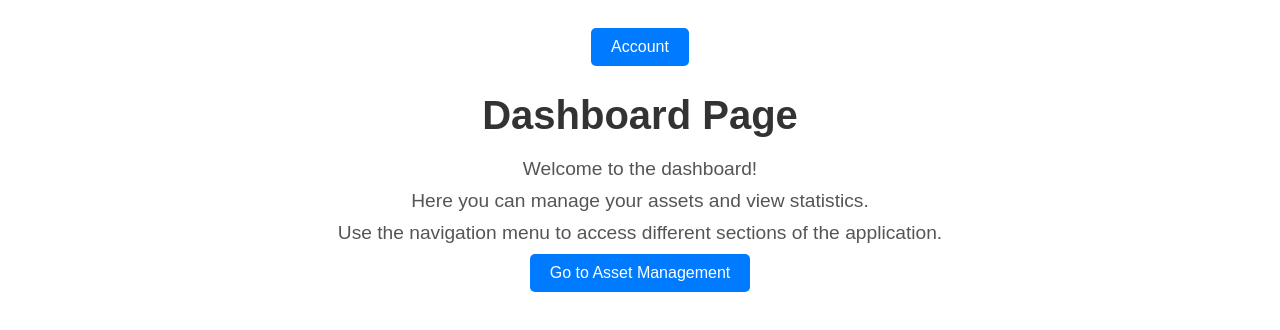
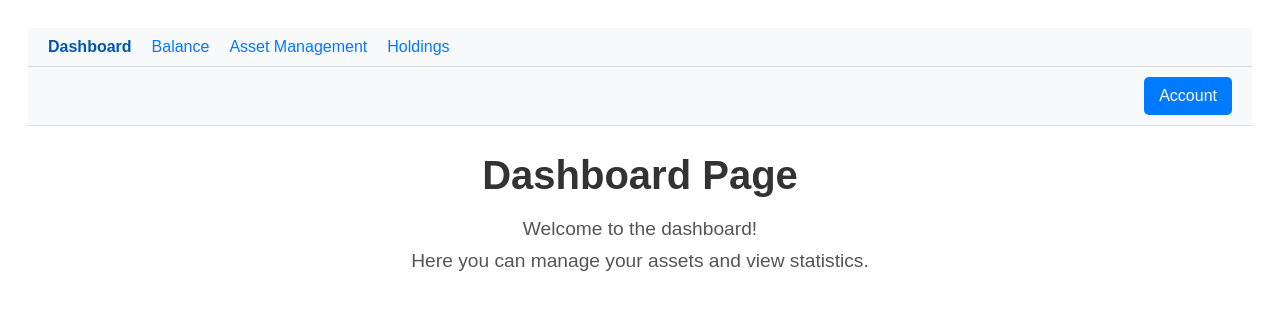
Before and after one commit to fintrack-project/financial-tracker-frontend, a React (Create React App) app: page /dashboard in a window 1280 px wide. Shown: the top 330 px of the page. Built offline with nearby package versions, Linux system fonts and the light colour scheme.

Commit message:
navigation bar

```diff
--- /dev/null
+++ b/src/components/NavigationBar/NavigationBar.css
@@ -0,0 +1,25 @@
+.navigation-bar {
+  display: flex;
+  justify-content: flex-start;
+  align-items: center;
+  background-color: #f8f9fa;
+  padding: 10px 20px;
+  border-bottom: 1px solid #ddd;
+}
+
+.nav-link {
+  margin-right: 20px;
+  text-decoration: none;
+  color: #007bff;
+  font-size: 1rem;
+  font-weight: 500;
+}
+
+.nav-link:hover {
+  text-decoration: underline;
+}
+
+.active-link {
+  color: #0056b3;
+  font-weight: bold;
+}
--- /dev/null
+++ b/src/components/NavigationBar/NavigationBar.tsx
@@ -0,0 +1,36 @@
+import React from 'react';
+import { NavLink } from 'react-router-dom';
+import './NavigationBar.css';
+
+const NavigationBar: React.FC = () => {
+  return (
+    <nav className="navigation-bar">
+      <NavLink
+        to="/dashboard"
+        className={({ isActive }) => (isActive ? 'nav-link active-link' : 'nav-link')}
+      >
+        Dashboard
+      </NavLink>
+      <NavLink
+        to="/balance"
+        className={({ isActive }) => (isActive ? 'nav-link active-link' : 'nav-link')}
+      >
+        Balance
+      </NavLink>
+      <NavLink
+        to="/assetmanagement"
+        className={({ isActive }) => (isActive ? 'nav-link active-link' : 'nav-link')}
+      >
+        Asset Management
+      </NavLink>
+      <NavLink
+        to="/holdings"
+        className={({ isActive }) => (isActive ? 'nav-link active-link' : 'nav-link')}
+      >
+        Holdings
+      </NavLink>
+    </nav>
+  );
+};
+
+export default NavigationBar;
--- a/src/pages/AssetManagement/AssetManagement.css
+++ b/src/pages/AssetManagement/AssetManagement.css
@@ -1,3 +1,11 @@
+.top-bar {
+  display: flex;
+  justify-content: flex-end; /* Aligns content to the right */
+  padding: 10px 20px;
+  background-color: #f8f9fa; /* Optional: Background color for the top bar */
+  border-bottom: 1px solid #ddd; /* Optional: Adds a bottom border */
+}
+
 .asset-management-container {
   text-align: center;
   padding: 20px;
@@ -15,18 +23,3 @@
   font-size: 1.2rem;
   margin: 10px 0;
 }
-
-.asset-management-container button {
-  background-color: #28a745;
-  color: white;
-  border: none;
-  padding: 10px 20px;
-  font-size: 1rem;
-  border-radius: 5px;
-  cursor: pointer;
-  transition: background-color 0.3s ease;
-}
-
-.asset-management-container button:hover {
-  background-color: #218838;
-}
--- a/src/pages/AssetManagement/AssetManagement.tsx
+++ b/src/pages/AssetManagement/AssetManagement.tsx
@@ -1,20 +1,17 @@
 import React from 'react';
 import AccountMenu from '../../components/AccountMenu/AccountMenu';
-import { Link } from 'react-router-dom';
+import NavigationBar from 'components/NavigationBar/NavigationBar';
 import './AssetManagement.css'; // Import the CSS file
 
 const AssetManagement: React.FC = () => {
   return (
     <div className='asset-management-container'>
+      <NavigationBar />
       <div className="top-bar">
         <AccountMenu />
       </div>
       <h1>Asset Management Page</h1>
       <p>Here you can manage your assets.</p>
-      <p>Use the navigation menu to access different sections of the application.</p>
-      <Link to="/">
-        <button>Go back to Dashboard</button>
-      </Link>
     </div>
   )
 };
--- a/src/pages/Balance/Balance.css
+++ b/src/pages/Balance/Balance.css
@@ -1,3 +1,11 @@
+.top-bar {
+  display: flex;
+  justify-content: flex-end; /* Aligns content to the right */
+  padding: 10px 20px;
+  background-color: #f8f9fa; /* Optional: Background color for the top bar */
+  border-bottom: 1px solid #ddd; /* Optional: Adds a bottom border */
+}
+
 .balance-container {
   text-align: center;
   padding: 20px;
--- a/src/pages/Balance/Balance.tsx
+++ b/src/pages/Balance/Balance.tsx
@@ -1,10 +1,12 @@
 import React from 'react';
 import AccountMenu from '../../components/AccountMenu/AccountMenu';
+import NavigationBar from 'components/NavigationBar/NavigationBar';
 import './Balance.css';
 
 const Balance: React.FC = () => {
   return (
     <div className="balance-container">
+      <NavigationBar />
       <div className="top-bar">
         <AccountMenu />
       </div>
--- a/src/pages/Dashboard/Dashboard.css
+++ b/src/pages/Dashboard/Dashboard.css
@@ -1,3 +1,11 @@
+.top-bar {
+  display: flex;
+  justify-content: flex-end; /* Aligns content to the right */
+  padding: 10px 20px;
+  background-color: #f8f9fa; /* Optional: Background color for the top bar */
+  border-bottom: 1px solid #ddd; /* Optional: Adds a bottom border */
+}
+
 .dashboard-container {
   text-align: center;
   padding: 20px;
@@ -15,18 +23,3 @@
   font-size: 1.2rem;
   margin: 10px 0;
 }
-
-.dashboard-container button {
-  background-color: #007bff;
-  color: white;
-  border: none;
-  padding: 10px 20px;
-  font-size: 1rem;
-  border-radius: 5px;
-  cursor: pointer;
-  transition: background-color 0.3s ease;
-}
-
-.dashboard-container button:hover {
-  background-color: #0056b3;
-}
--- a/src/pages/Dashboard/Dashboard.tsx
+++ b/src/pages/Dashboard/Dashboard.tsx
@@ -1,21 +1,19 @@
 import React from 'react';
 import AccountMenu from '../../components/AccountMenu/AccountMenu';
+import NavigationBar from 'components/NavigationBar/NavigationBar';
 import { Link } from 'react-router-dom';
 import './Dashboard.css'; // Import the CSS file
 
 const Dashboard: React.FC = () => {
   return (
     <div className="dashboard-container">
+      <NavigationBar />
       <div className="top-bar">
         <AccountMenu />
       </div>
       <h1>Dashboard Page</h1>
       <p>Welcome to the dashboard!</p>
       <p>Here you can manage your assets and view statistics.</p>
-      <p>Use the navigation menu to access different sections of the application.</p>
-      <Link to="/assetmanagement">
-        <button>Go to Asset Management</button>
-      </Link>
     </div>
   )
 };
--- a/src/pages/Holdings/Holdings.css
+++ b/src/pages/Holdings/Holdings.css
@@ -1,15 +1,15 @@
+.top-bar {
+  display: flex;
+  justify-content: flex-end; /* Aligns content to the right */
+  padding: 10px 20px;
+  background-color: #f8f9fa; /* Optional: Background color for the top bar */
+  border-bottom: 1px solid #ddd; /* Optional: Adds a bottom border */
+}
+
 .holdings-container {
   text-align: center;
   padding: 20px;
   font-family: Arial, sans-serif;
-}
-
-.holdings-container .top-bar {
-  display: flex;
-  justify-content: flex-end;
-  padding: 10px 20px;
-  background-color: #f8f9fa;
-  border-bottom: 1px solid #ddd;
 }
 
 .holdings-container h1 {
--- a/src/pages/Holdings/Holdings.tsx
+++ b/src/pages/Holdings/Holdings.tsx
@@ -1,9 +1,12 @@
 import React from 'react';
 import AccountMenu from '../../components/AccountMenu/AccountMenu';
+import NavigationBar from 'components/NavigationBar/NavigationBar';
+import './Holdings.css'; // Import the CSS file
 
 const Holdings: React.FC = () => {
   return (
     <div className="holdings-container">
+      <NavigationBar />
       <div className="top-bar">
         <AccountMenu />
       </div>
```
